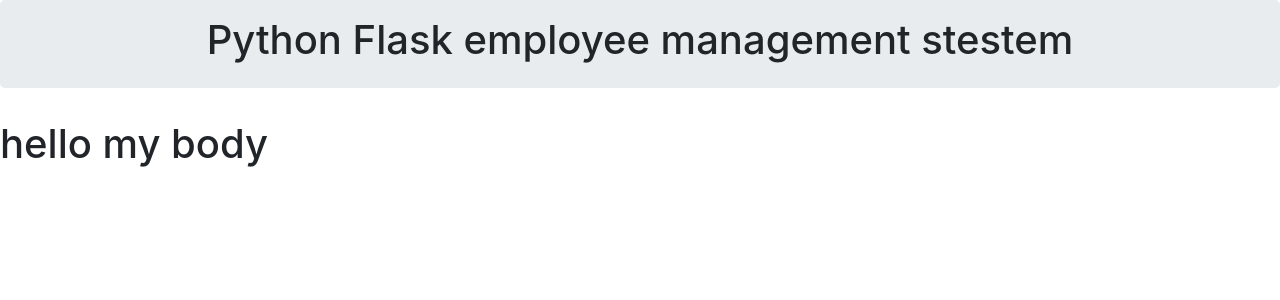
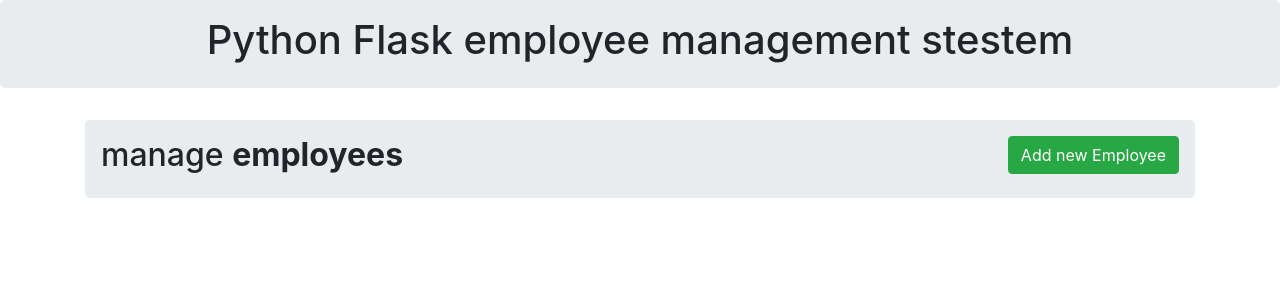
Before and after one commit to bradiepoa/empmanagemntsys, a Flask app: page / in a window 1280 px wide. Shown: the top 300 px of the page. Run offline with Flask 3, Linux system fonts and the light colour scheme; some libraries are stand-ins or nearby versions.

Commit message:
adding desinging the body

```diff
--- a/templates/index.html
+++ b/templates/index.html
@@ -7,6 +7,17 @@
 
 {% block body %}
 
-<h1>hello my body</h1>
+<div class="container">
+    <div class="row">
+        <div class="col-md-12">
+            <div class="jumbotron p-3">
+                <h2>manage <b>employees</b>
+                    <button type="button" class="btn btn-success float-right"
+                     data-toggle="modal" data-target="#mymodal">Add new Employee</button></h2>
+
+            </div>
+        </div>
+    </div>
+</div>
 
 {% endblock %}
```
